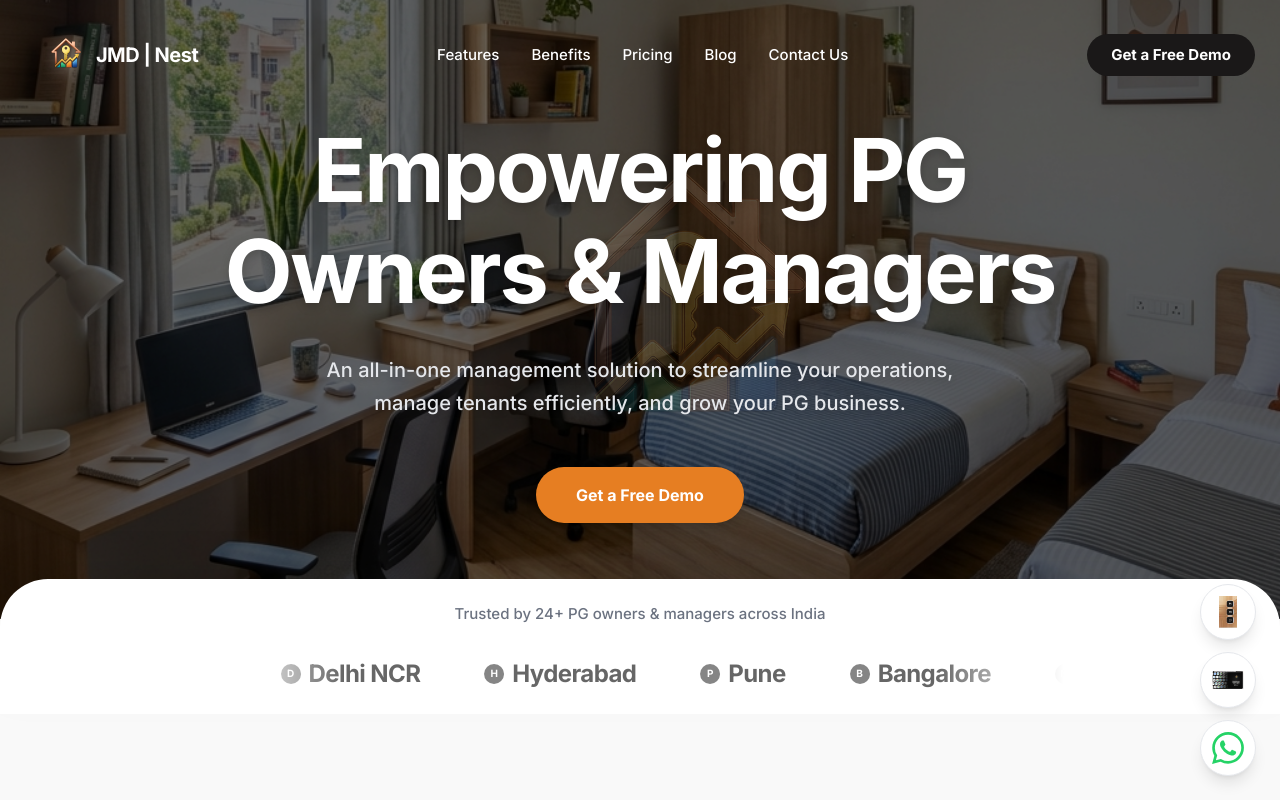
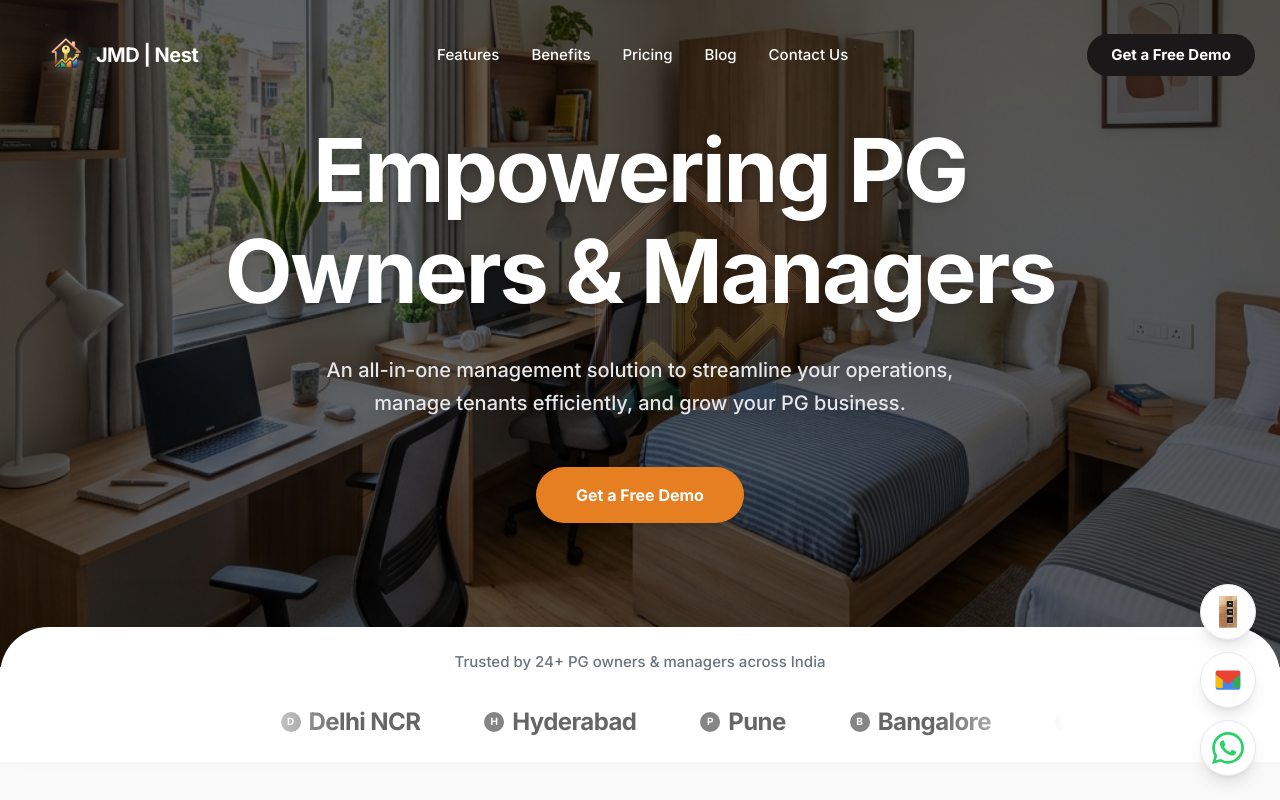
Before and after one commit to yashchavan5/jmdnest2, a Next.js app: page / in a window 1280 px wide. Shown: the top 800 px of the page. Built offline with nearby package versions, Linux system fonts and the light colour scheme.

Commit message:
fix: restore gmail SVG, fix simplicity cards spacing, and increase hero bottom padding

```diff
--- a/src/components/sections/hero.tsx
+++ b/src/components/sections/hero.tsx
@@ -16,7 +16,7 @@ export function HeroSection() {
         {/* Dark overlay for text readability over bright image */}
         <div className="absolute inset-0 bg-black/60" />
       </div>
-      <div className="container mx-auto relative z-20 px-6 md:px-12 lg:px-24 pt-20 pb-16 md:pt-24 md:pb-24 flex justify-center w-full">
+      <div className="container mx-auto relative z-20 px-6 md:px-12 lg:px-24 pt-20 pb-28 md:pt-24 md:pb-36 flex justify-center w-full">
         <div className="max-w-4xl w-full flex flex-col items-center text-center mx-auto relative">
 
           {/* JMD Nest Logo Background Graphic */}
--- a/src/components/sections/simplicity.tsx
+++ b/src/components/sections/simplicity.tsx
@@ -9,10 +9,10 @@ export function SimplicitySection() {
         <div className="grid md:grid-cols-3 gap-6">
           {/* Card 3 */}
           <div className="bg-[#eeebe3] rounded-[2rem] p-8 min-h-[250px] flex flex-col">
-            <div className="w-10 h-10 bg-white rounded-full flex items-center justify-center text-gray-700 mb-auto shadow-sm">
+            <div className="w-10 h-10 bg-white rounded-full flex items-center justify-center text-gray-700 mb-4 shadow-sm">
               <svg width="18" height="18" viewBox="0 0 24 24" fill="none" stroke="currentColor" strokeWidth="2"><path d="M17 21v-2a4 4 0 0 0-4-4H5a4 4 0 0 0-4 4v2"></path><circle cx="9" cy="7" r="4"></circle><path d="M23 21v-2a4 4 0 0 0-3-3.87"></path><path d="M16 3.13a4 4 0 0 1 0 7.75"></path></svg>
             </div>
-            <h6 className="text-[17px] font-bold text-[#111827] mb-2 mt-6">Collaborate in realtime</h6>
+            <h6 className="text-[17px] font-bold text-[#111827] mb-2">Collaborate in realtime</h6>
             <p className="text-[#6b7280] leading-relaxed text-[14px]">
               Keep every conversation in sync use comments, messages, and project chats to stay on the same page.
             </p>
@@ -20,10 +20,10 @@ export function SimplicitySection() {
 
           {/* Card 4 */}
           <div className="bg-[#eeebe3] rounded-[2rem] p-8 min-h-[250px] flex flex-col">
-            <div className="w-10 h-10 bg-white rounded-full flex items-center justify-center text-gray-700 mb-auto shadow-sm">
+            <div className="w-10 h-10 bg-white rounded-full flex items-center justify-center text-gray-700 mb-4 shadow-sm">
               <svg width="18" height="18" viewBox="0 0 24 24" fill="none" stroke="currentColor" strokeWidth="2"><circle cx="12" cy="12" r="10"></circle><line x1="2" y1="12" x2="22" y2="12"></line><path d="M12 2a15.3 15.3 0 0 1 4 10 15.3 15.3 0 0 1-4 10 15.3 15.3 0 0 1-4-10 15.3 15.3 0 0 1 4-10z"></path></svg>
             </div>
-            <h6 className="text-[17px] font-bold text-[#111827] mb-2 mt-6">Speaks your language</h6>
+            <h6 className="text-[17px] font-bold text-[#111827] mb-2">Speaks your language</h6>
             <p className="text-[#6b7280] leading-relaxed text-[14px]">
               Set your language, currency, time, and date preferences for a seamless experience that feels truly local.
             </p>
@@ -31,10 +31,10 @@ export function SimplicitySection() {
 
           {/* Card 5 */}
           <div className="bg-[#eeebe3] rounded-[2rem] p-8 min-h-[250px] flex flex-col">
-            <div className="w-10 h-10 bg-white rounded-full flex items-center justify-center text-gray-700 mb-auto shadow-sm">
+            <div className="w-10 h-10 bg-white rounded-full flex items-center justify-center text-gray-700 mb-4 shadow-sm">
               <svg width="18" height="18" viewBox="0 0 24 24" fill="none" stroke="currentColor" strokeWidth="2"><rect x="3" y="3" width="18" height="18" rx="2" ry="2"></rect><line x1="3" y1="9" x2="21" y2="9"></line><line x1="9" y1="21" x2="9" y2="9"></line></svg>
             </div>
-            <h6 className="text-[17px] font-bold text-[#111827] mb-2 mt-6">View things your way</h6>
+            <h6 className="text-[17px] font-bold text-[#111827] mb-2">View things your way</h6>
             <p className="text-[#6b7280] leading-relaxed text-[14px]">
               Easily toggle between various views, including Kanban, cards, list, table, timeline, and calendar.
             </p>
--- a/src/components/ui/floating-contact.tsx
+++ b/src/components/ui/floating-contact.tsx
@@ -20,7 +20,12 @@ export function FloatingContact() {
         className="w-12 h-12 md:w-14 md:h-14 bg-white hover:bg-gray-50 rounded-full border border-gray-200 flex items-center justify-center shadow-lg transition-transform hover:-translate-y-1"
         aria-label="Send an email"
       >
-        <img src="/gmail-logo.png" alt="Gmail" className="w-7 h-7 md:w-8 md:h-8 object-contain" />
+        <svg viewBox="0 0 24 24" className="w-6 h-6 md:w-7 md:h-7" xmlns="http://www.w3.org/2000/svg">
+          <path d="M1.5 5.25L12 13.5l10.5-8.25v13.5a1.5 1.5 0 0 1-1.5 1.5H3a1.5 1.5 0 0 1-1.5-1.5V5.25z" fill="#4285F4"/>
+          <path d="M1.5 5.25A1.5 1.5 0 0 1 3 3.75h18a1.5 1.5 0 0 1 1.5 1.5v2.25L12 15.75 1.5 7.5V5.25z" fill="#EA4335"/>
+          <path d="M1.5 5.25v2.25L7.5 12v6.75H3a1.5 1.5 0 0 1-1.5-1.5V5.25z" fill="#FBBC04"/>
+          <path d="M22.5 5.25v2.25L16.5 12v6.75h4.5a1.5 1.5 0 0 0 1.5-1.5V5.25z" fill="#34A853"/>
+        </svg>
       </a>
 
       {/* WhatsApp */}
```
